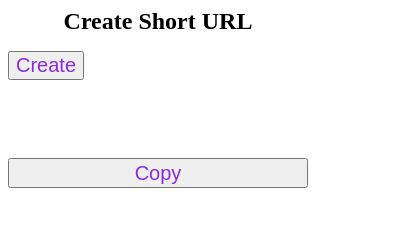
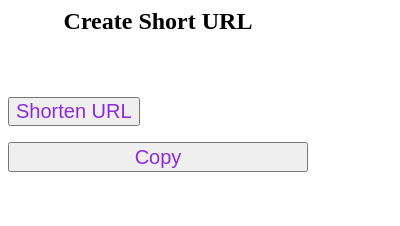
Before and after one commit to rival6821/chrome-ext-short-url, a browser extension: page src/popup.html in a window 400 px wide. Drawn offline with Linux system fonts and the light colour scheme.

```diff
--- a/src/popup.html
+++ b/src/popup.html
@@ -8,8 +8,8 @@
     </head>
     <body>
         <div id="title">Create Short URL</div>
-        <button id="create_btn">Create</button>
-        <p id="url"></p>
+        <div id="url"></div>
+        <button id="create_btn">Shorten URL</button>
         <button id="copy_btn">Copy</button>
 
         <script src="./content.js" type="module"></script>
```
Also changed, not shown: 1 other file.
